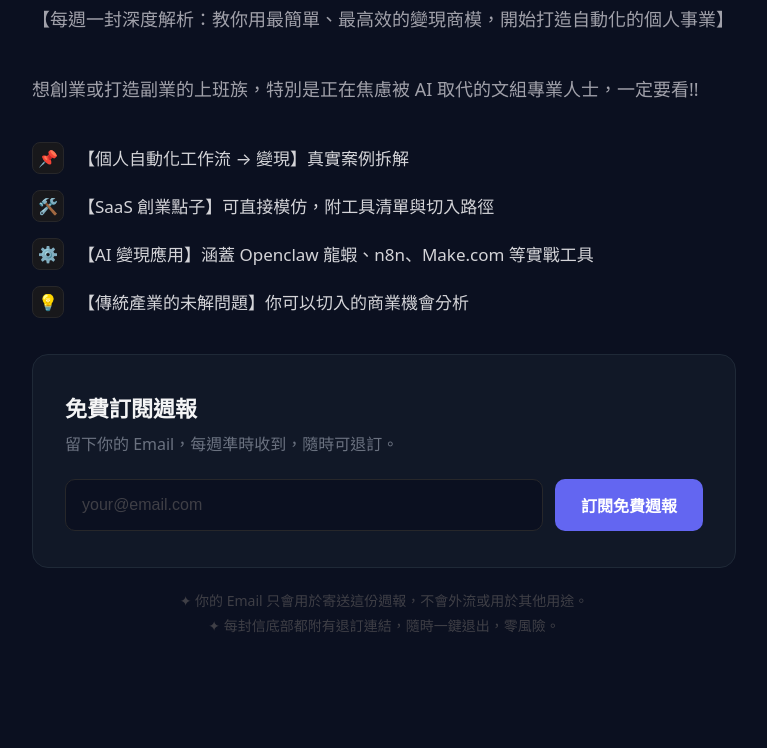
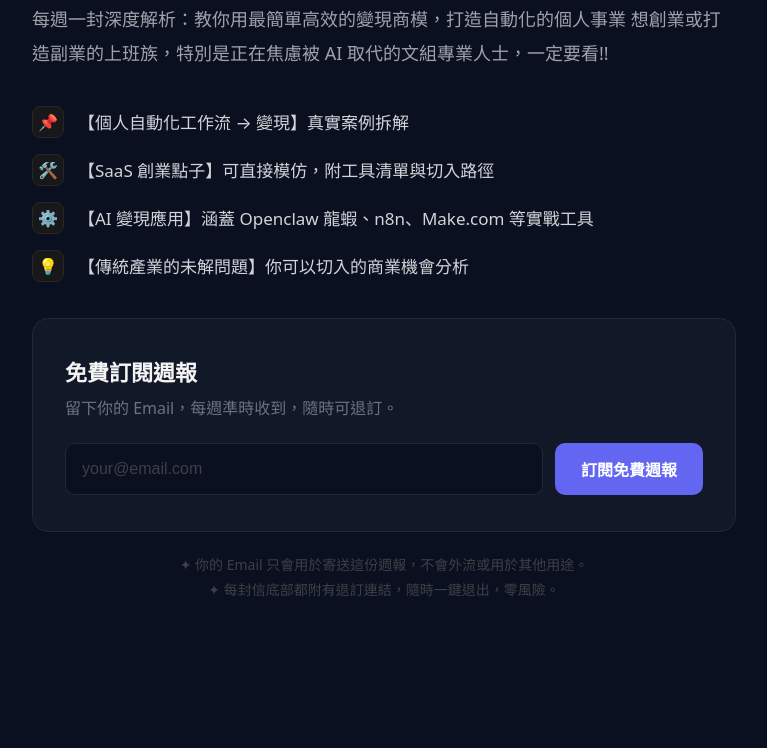
Before and after one commit to TsuweiLin/business-model-analysis_newsletter, a plain HTML site: page index.html in a window 1280 px wide. Shown: the part 208-956 px from the top of the page, without its empty margins (256-1023 px from the left). After the commit the page ends 920 px from the top, so only its background shows below. Drawn offline with Linux system fonts and the light colour scheme.

Commit message:
Refactor subtitle in index.html for clarity
Reformat subtitle paragraph for better readability.

```diff
--- a/index.html
+++ b/index.html
@@ -205,8 +205,10 @@
 
     <h1>高效變現商模創業解析</h1>
 
-    <p class="subtitle">【每週一封深度解析：教你用最簡單、最高效的變現商模，開始打造自動化的個人事業】</p>
-    <p class="subtitle"> 想創業或打造副業的上班族，特別是正在焦慮被 AI 取代的文組專業人士，一定要看!!</p>
+    <p class="subtitle">
+      每週一封深度解析：教你用最簡單高效的變現商模，打造自動化的個人事業
+      想創業或打造副業的上班族，特別是正在焦慮被 AI 取代的文組專業人士，一定要看!!
+    </p>
 
     <ul class="features">
       <li>
```
